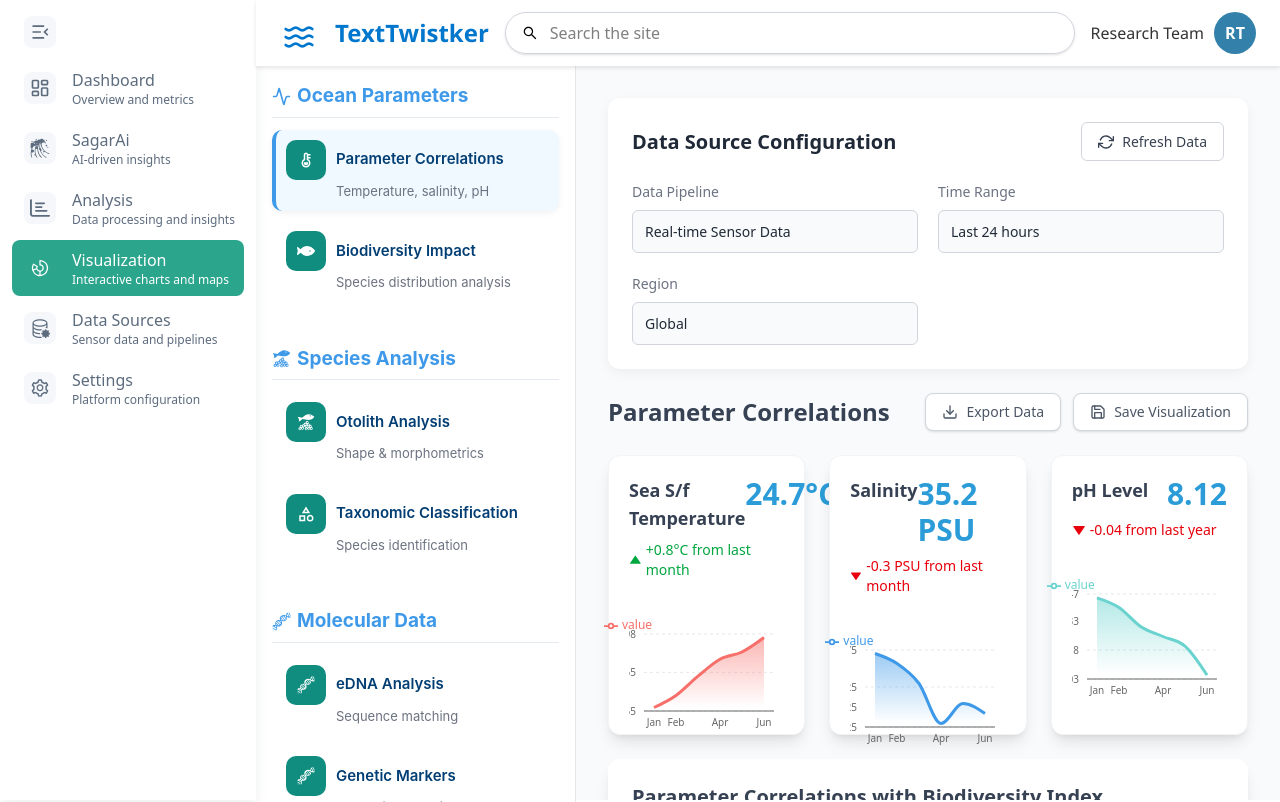
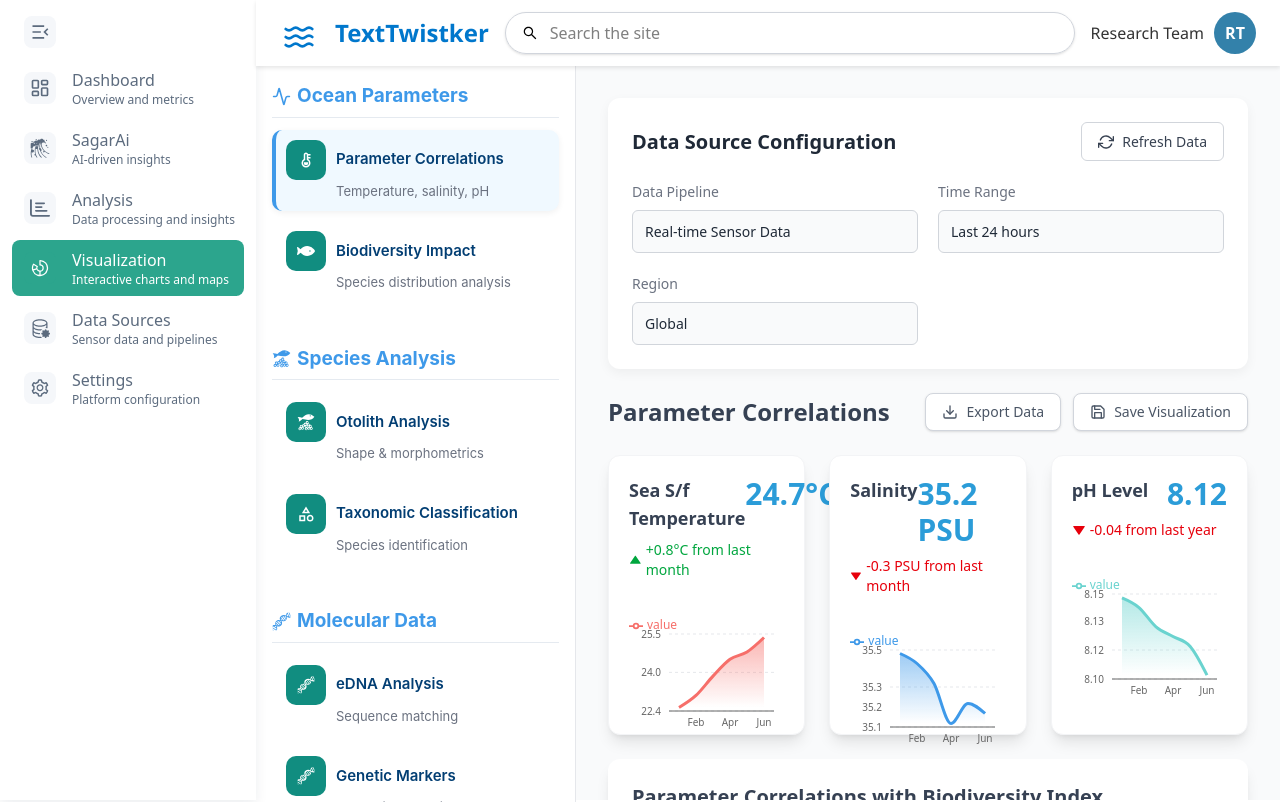
Before and after one commit to TechTrekkers-GEHU/aioceanographic-frontend, a React (Vite) app: page /visualization in a window 1280 px wide. Built offline with nearby package versions, Linux system fonts and the light colour scheme.

Commit message:
updated : fixed values on y-axis

```diff
--- a/src/components/Visualization/Visualization.jsx
+++ b/src/components/Visualization/Visualization.jsx
@@ -4,17 +4,14 @@ import { fetchParameterCorrelationsData } from "../../services/visualizationengi
 import ParameterCorrelations from "./ParameterCorrelations";
 import StatCard from "./StatCard";
 
-// Imports for the AreaChart components
 import { AreaChart, Area, XAxis, YAxis, Tooltip, ResponsiveContainer, CartesianGrid, Legend } from 'recharts';
-import { FiDownload, FiSave } from 'react-icons/fi'; // 1. ADDED THIS IMPORT
+import { FiDownload, FiSave } from 'react-icons/fi';
 
-// Import the new component and its styles
 import DataSourceConfig from "./DataSourceConfig";
 import './DataSourceConfig.css';
 
 
-const OceanStatChart = ({ data, color, unit, title }) => {
-
+const OceanStatChart = ({ data, color, unit, title, decimalPlaces = 1 }) => {
   if (!data || data.length === 0) return <div className="h-full flex items-center justify-center text-gray-400">No data available</div>;
 
   const maxVal = Math.max(...data.map(d => d.value));
@@ -28,7 +25,7 @@ const OceanStatChart = ({ data, color, unit, title }) => {
     <ResponsiveContainer width="100%" height="100%">
       <AreaChart
         data={data}
-        margin={{ top: 10, right: 10, left: -25, bottom: 5 }}
+        margin={{ top: 10, right: 10, left: 0, bottom: 5 }}
       >
         <defs>
           <linearGradient id={gradientId} x1="0" y1="0" x2="0" y2="1">
@@ -40,7 +37,7 @@ const OceanStatChart = ({ data, color, unit, title }) => {
         <CartesianGrid strokeDasharray="3 3" vertical={false} stroke="#E5E7EB" />
 
         <Tooltip
-          formatter={(value) => [`${value} ${unit}`]}
+          formatter={(value) => [`${Number(value).toFixed(decimalPlaces)} ${unit}`]}
           labelFormatter={(label) => `Month: ${label}`}
           contentStyle={{ backgroundColor: 'white', border: '1px solid #ccc', borderRadius: '5px' }}
         />
@@ -81,6 +78,7 @@ const OceanStatChart = ({ data, color, unit, title }) => {
           fontSize={10}
           orientation="left"
           width={40}
+          tickFormatter={(tick) => tick.toFixed(decimalPlaces)}
         />
       </AreaChart>
     </ResponsiveContainer>
@@ -129,9 +127,7 @@ const Visualization = ({ activeVizId = 'param' }) => {
       case 'biodiversity':
         return (
           <div className="space-y-6 w-full">
-
             <DataSourceConfig />
-
 
             <div className="flex justify-between items-center">
               <h2 className="text-2xl font-bold text-gray-700">Parameter Correlations</h2>
@@ -147,7 +143,6 @@ const Visualization = ({ activeVizId = 'param' }) => {
               </div>
             </div>
 
-
             <div className="grid grid-cols-1 md:grid-cols-3 gap-6">
               {stats.map((stat) => (
                 <StatCard
@@ -162,12 +157,13 @@ const Visualization = ({ activeVizId = 'param' }) => {
                     title={stat.title.split(' ')[0]}
                     unit={stat.unit}
                     color={stat.id === 'temp' ? '#F66F6A' : stat.id === 'salinity' ? '#3E99E9' : '#6AD3CF'}
+
+                    decimalPlaces={stat.id === 'ph' ? 2 : 1}
                   />
                 </StatCard>
               ))}
             </div>
 
-            {/* Correlation Chart */}
             <div className="bg-white p-6 rounded-xl shadow-lg min-h-[400px]">
               <ParameterCorrelations data={correlationData} />
             </div>
```
